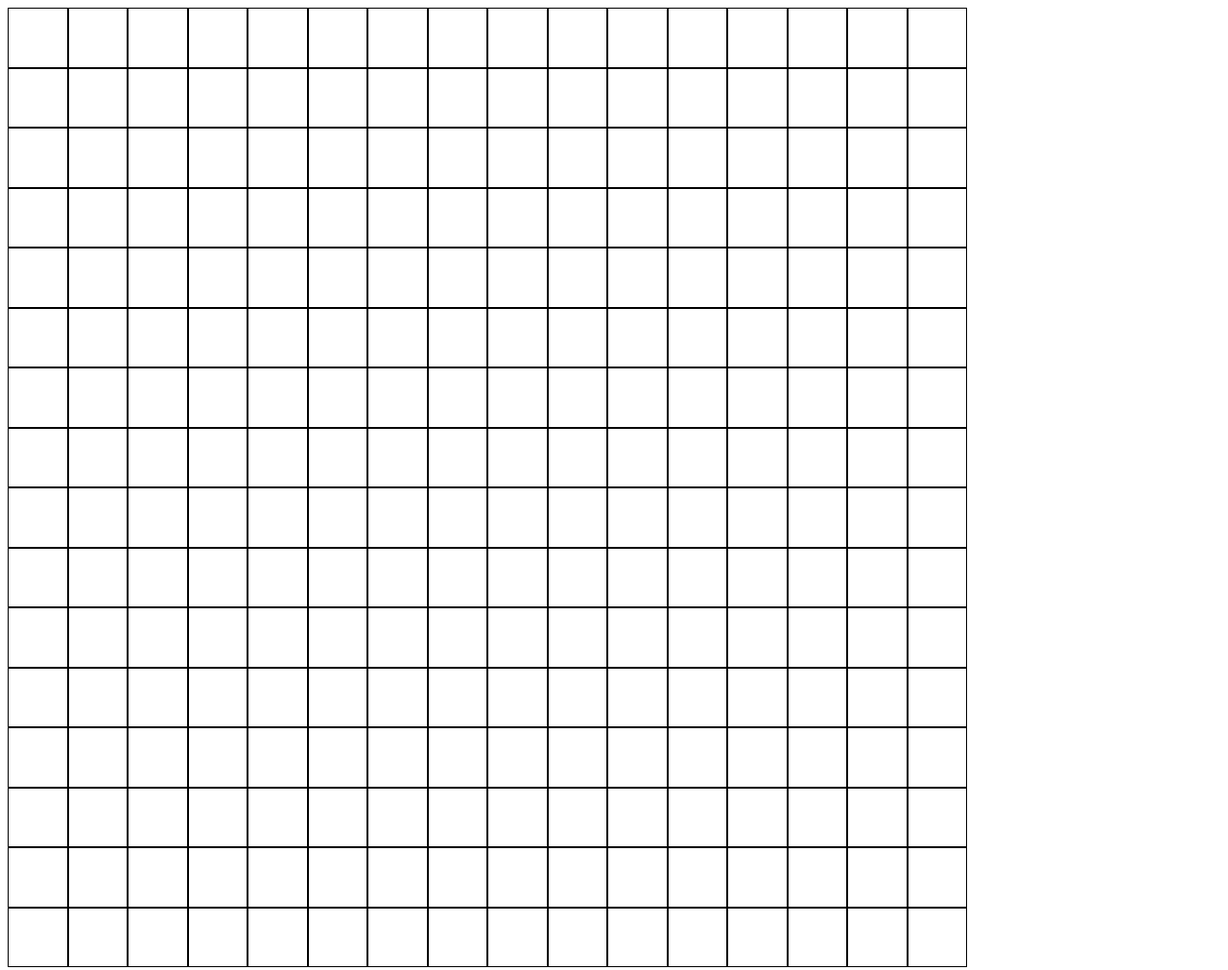
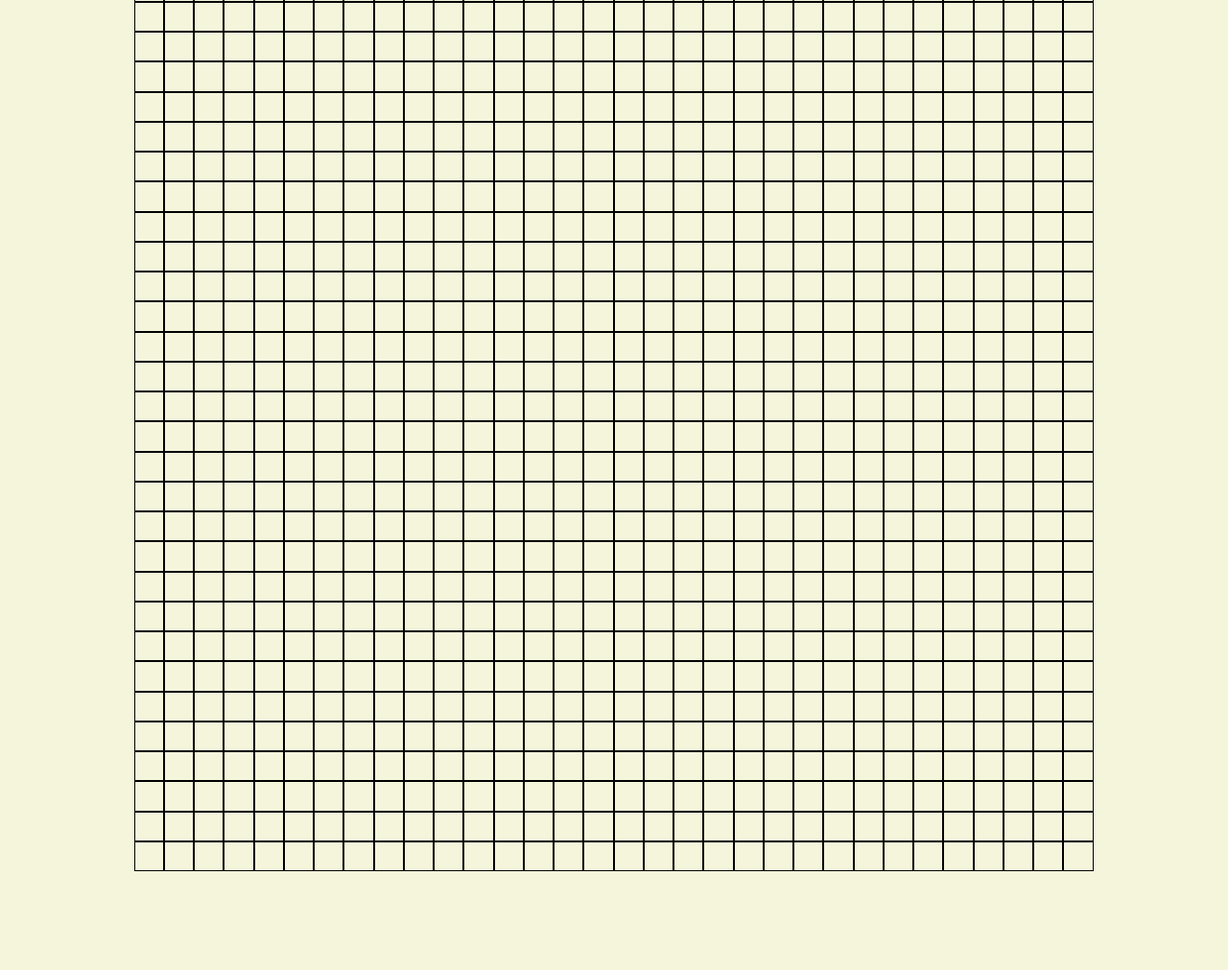
Before and after one commit to LucidWinter/odin-etch-a-sketch, a plain HTML site: page index.html in a window 1280 px wide. Shown: the whole page at 96% size. After the commit the page ends 908 px from the top, so only its background shows below. Drawn offline with Linux system fonts and the light colour scheme.

Commit message:
Fixed grid layout bug + added proper hover effect
grid would sometimes not calculate right and push boxes onto another level.
squares properly change color only when moused over

```diff
--- a/script.js
+++ b/script.js
@@ -1,17 +1,25 @@
 const grid = document.querySelector("#grid");
+let box = document.createElement("div");
+
 
 function generateGrid(size){
     let amountOfBoxes = size * size;
     let boxWidthHeight = (1000/size) - 2;
 
     for(let i = 0; i < amountOfBoxes; i++){
-        const box = document.createElement("div");
-        box.classList.add("box", ".box:hover");
+        box = document.createElement("div")
+        box.classList.add("box");
         box.style.height = `${boxWidthHeight}px`;
         box.style.width = `${boxWidthHeight}px`;
         grid.appendChild(box);
     }
-
 }
 
-generateGrid(16);
+generateGrid(32);
+let boxes = document.querySelectorAll(".box");
+
+boxes.forEach((square) =>{
+    square.addEventListener("mouseenter", () =>{
+        square.style.backgroundColor = "black"
+    })
+})
--- a/style.css
+++ b/style.css
@@ -1,9 +1,13 @@
+body{
+    display: flex;
+    height: 100vh;
+    justify-content: center;
+    align-items: center;
+    background-color: beige;
+}
+
 .box{
     border: 1px solid black;
-}
-
-.box:hover{
-    background-color: aqua;
 }
 
 #grid{
```
